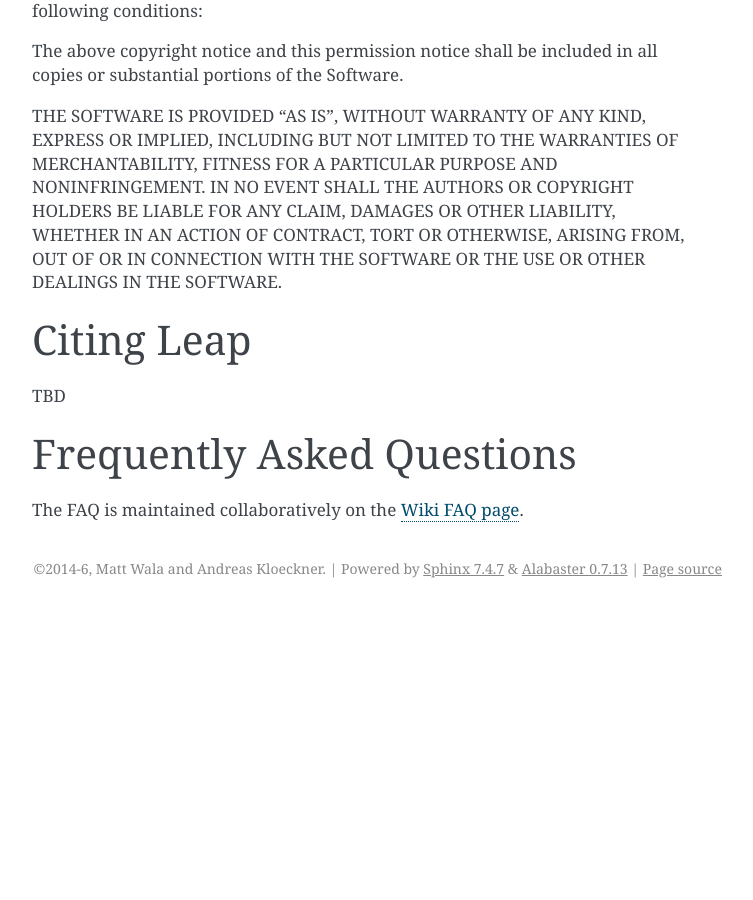
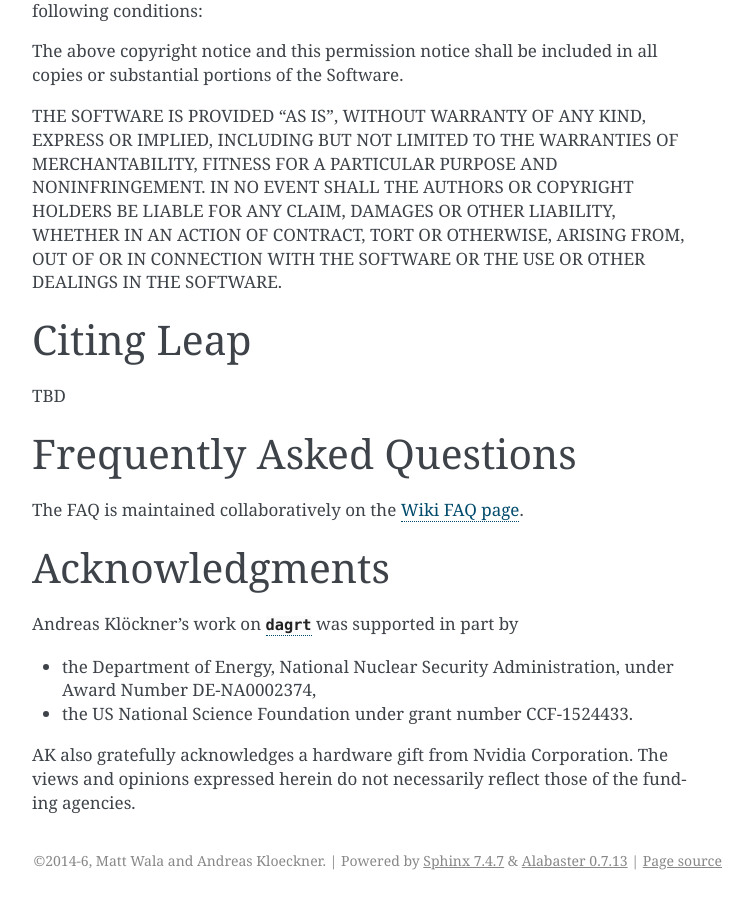
Before and after one commit to inducer/dagrt, a Sphinx documentation site: the page built from doc/misc.rst, in a window 1280 px wide and 900 px high, scrolled down 1056 px. Shown: the whole window, without its empty margins (388-1141 px from the left). Built offline with Sphinx 7.4.7, drawn with Linux system fonts in a browser that asks for light colours; before the commit the page ends 1664 px from its top, so only the background shows below that.

Commit message:
Ack funding

```diff
--- a/doc/misc.rst
+++ b/doc/misc.rst
@@ -69,3 +69,15 @@ Frequently Asked Questions
 
 The FAQ is maintained collaboratively on the
 `Wiki FAQ page <http://wiki.tiker.net/Leap/FrequentlyAskedQuestions>`_.
+
+Acknowledgments
+===============
+
+Andreas Klöckner's work on :mod:`dagrt` was supported in part by
+
+* the Department of Energy, National Nuclear Security Administration, under Award Number DE-NA0002374,
+* the US National Science Foundation under grant number CCF-1524433.
+
+AK also gratefully acknowledges a hardware gift from Nvidia Corporation.  The
+views and opinions expressed herein do not necessarily reflect those of the
+funding agencies.
```
